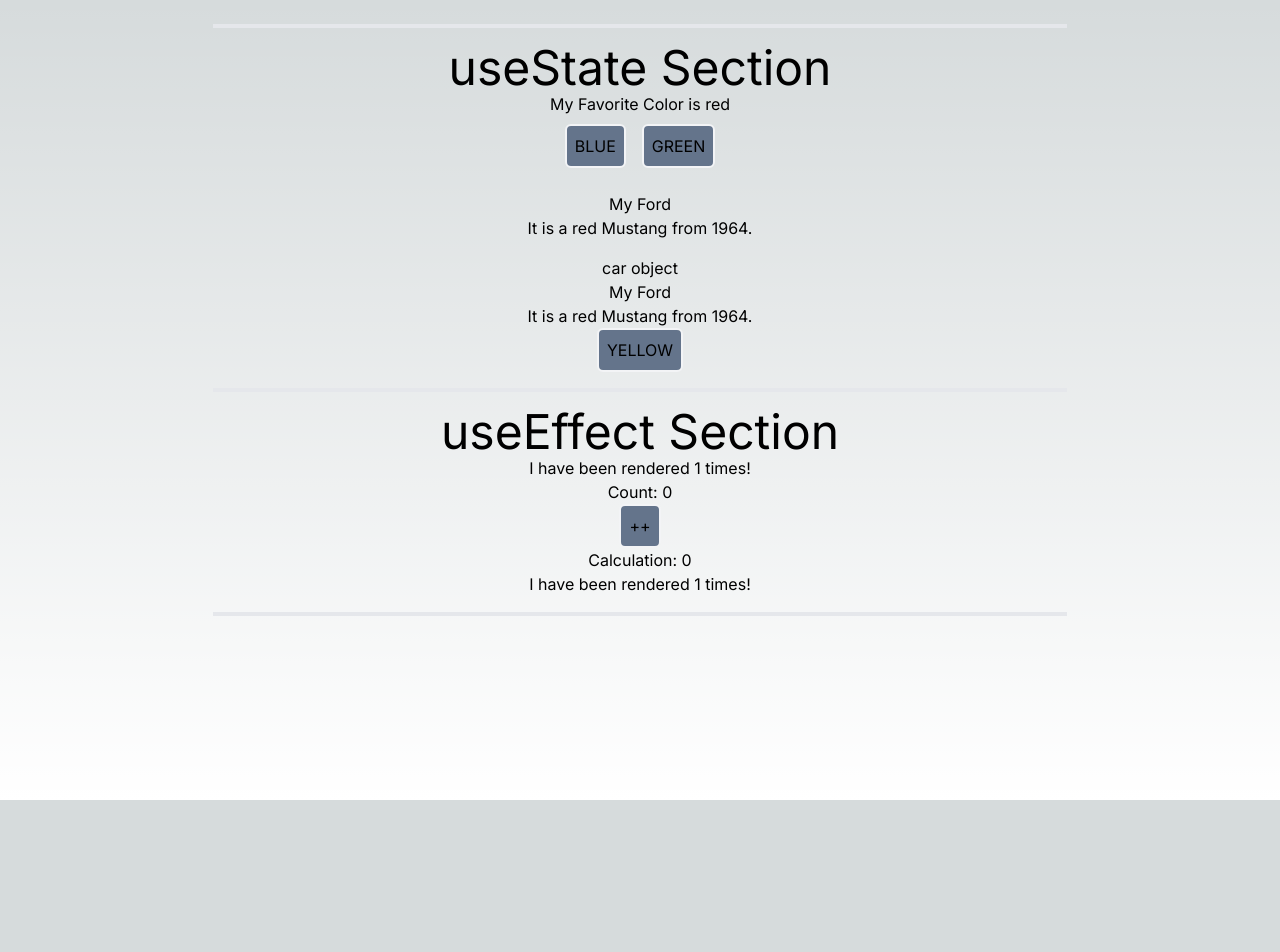
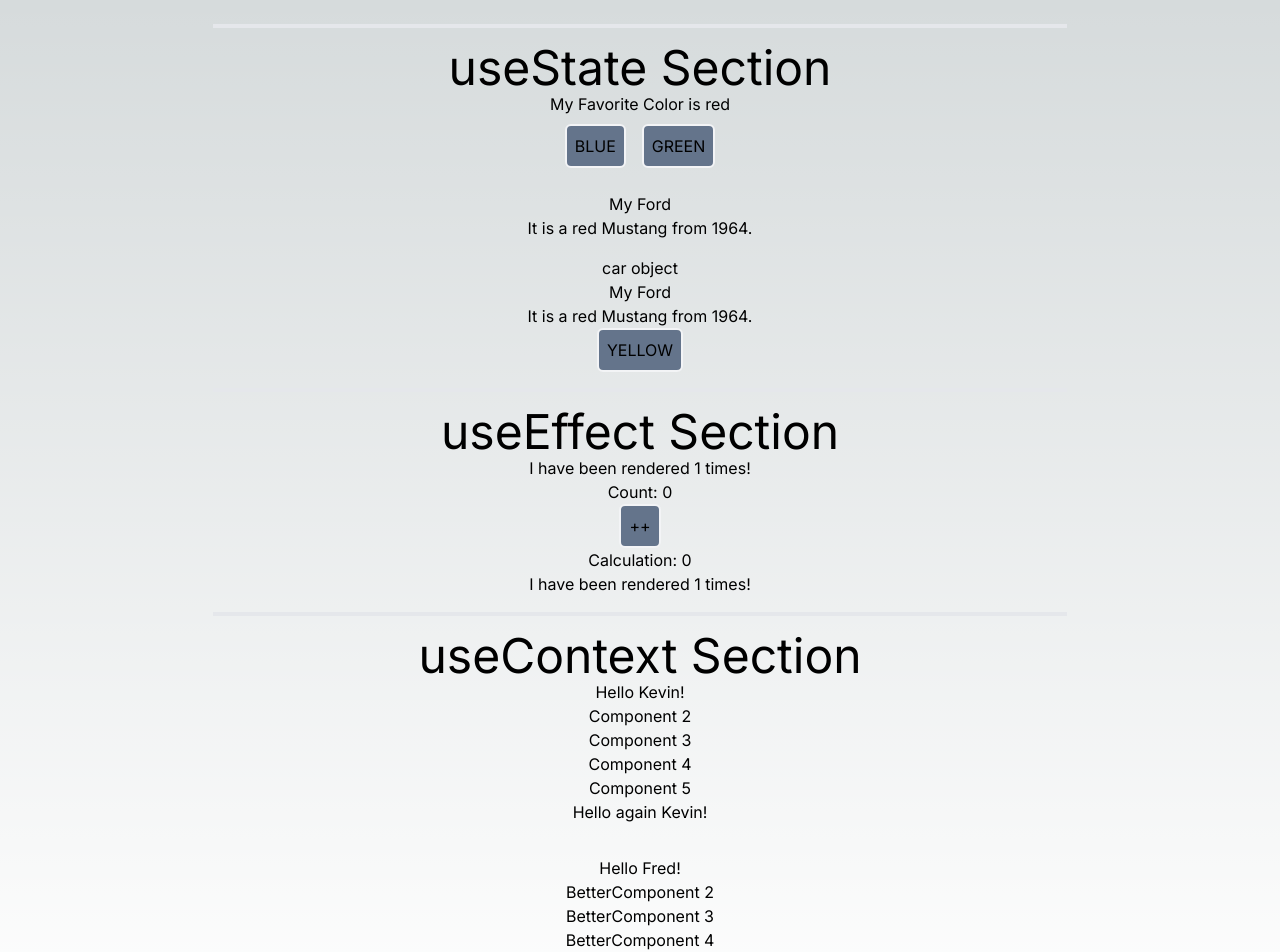
Before and after one commit to KevinStout/react-hooks, a Next.js app: page / in a window 1280 px wide. Shown: the top 952 px of the page. Before the commit the page ends 800 px from the top, so only its background shows below. Built offline with nearby package versions, Linux system fonts and the light colour scheme.

Commit message:
added useContext examples

```diff
--- a/app/components/ContextHook.tsx
+++ b/app/components/ContextHook.tsx
@@ -7,8 +7,11 @@
 // To illustrate, we have many nested components. The component at the top and bottom  of the stack need access to the state.
 // To do this without Context, we will need to pass the state as "props" through each nested component. This is called "prop drilling".
 
-import React, { useState } from "react";
+import React, { useState, createContext, useContext } from "react";
+import { ReactDOM } from "react";
 
+// below is an example of prop drilling.
+// From lines 13 to 74, we are passing the state as props through each nested component.
 interface Component2Props {
   user: string;
 }
@@ -26,10 +29,11 @@ interface Component5Props {
 }
 
 function Component1() {
-  const [user, setUser] = useState<string>("Jesse Hall");
+  const [user, setUser] = useState<string>("Kevin");
 
   return (
     <>
+      <h1 className="text-5xl">useContext Section</h1>
       <h1>{`Hello ${user}!`}</h1>
       <Component2 user={user} />
     </>
@@ -67,9 +71,75 @@ function Component5({ user }: Component5Props) {
   return (
     <>
       <h1>Component 5</h1>
+      <h2>{`Hello again ${user}!`}</h2>
+    </>
+  );
+}
+
+// Now, let's use Context to manage state globally.
+// First, we need to create a context object.
+// We can do this by calling the createContext function from the react library.
+// The createContext function takes an argument that is the default value of the context object.
+// In this case, we are setting the default value to an empty string.
+interface UserContextProps {
+  user: string;
+}
+
+const UserContext = createContext<UserContextProps | null>(null);
+
+function BetterComponent1() {
+  const [user, setUser] = useState<string>("Fred");
+
+  return (
+    <UserContext.Provider value={{ user }}>
+      <h1>{`Hello ${user}!`}</h1>
+      <BetterComponent2 />
+    </UserContext.Provider>
+  );
+}
+
+function BetterComponent2() {
+  return (
+    <>
+      <h1>BetterComponent 2</h1>
+      <BetterComponent3 />
+    </>
+  );
+}
+
+function BetterComponent3() {
+  return (
+    <>
+      <h1>BetterComponent 3</h1>
+      <BetterComponent4 />
+    </>
+  );
+}
+
+function BetterComponent4() {
+  return (
+    <>
+      <h1>BetterComponent 4</h1>
+      <BetterComponent5 />
+    </>
+  );
+}
+
+function BetterComponent5() {
+  const context = useContext(UserContext);
+
+  if (!context) {
+    throw new Error("BetterComponent5 must be used within a UserContext.Provider");
+  }
+
+  const { user } = context;
+
+  return (
+    <>
+      <h1>Component 5</h1>
       <h2>{`Hello ${user} again!`}</h2>
     </>
   );
 }
 
-export default Component1;
+export { Component1, BetterComponent1 };
--- a/app/page.tsx
+++ b/app/page.tsx
@@ -1,6 +1,7 @@
 import Image from "next/image";
 import { FavoriteColor, Car, CarObject } from "./components/StateHook";
 import { Timer, Counter, CleanTimer } from "./components/EffectHook";
+import { Component1, BetterComponent1 } from "./components/ContextHook";
 
 export default function Home() {
   return (
@@ -14,6 +15,10 @@ export default function Home() {
       <Counter />
       <CleanTimer />
       <hr className="border-2 w-4/6 m-4" />
+      <Component1 />
+      <div className="p-4"></div>
+      <BetterComponent1 />
+      <hr className="border-2 w-4/6 m-4" />
     </div>
   );
 }
```
